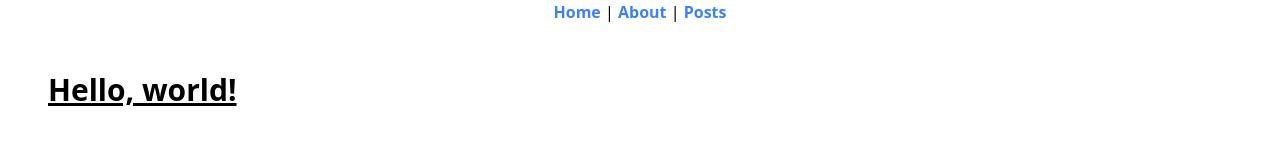
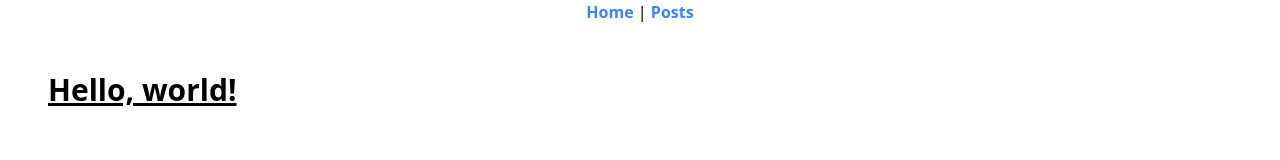
Before and after one commit to Mr-Gorre/BlogGorre, a Next.js app: page / in a window 1280 px wide. Shown: the top 160 px of the page. Built offline with nearby package versions, Linux system fonts and the light colour scheme; a small style sheet from the web is missing.

Commit message:
add title, remove about

```diff
--- a/components/nav.tsx
+++ b/components/nav.tsx
@@ -9,10 +9,6 @@ function Nav(){
         <a> Home </a>
       </Link>
       |
-      <Link href={'/about'}>
-        <a> About </a>
-      </Link>
-      |
       <Link href={'/posts'}>
         <a> Posts </a>
       </Link>
--- a/pages/_app.tsx
+++ b/pages/_app.tsx
@@ -13,6 +13,7 @@ function MyApp({ Component, pageProps }: AppProps) {
             rel="stylesheet"
             href="https://unpkg.com/prism-themes@1.6.0/themes/prism-vsc-dark-plus.css"
           ></link>
+          <title>Тех блог о всяком | BlogGorre</title>
       </Head>
       <Layout>
         <Component {...pageProps} />
```
